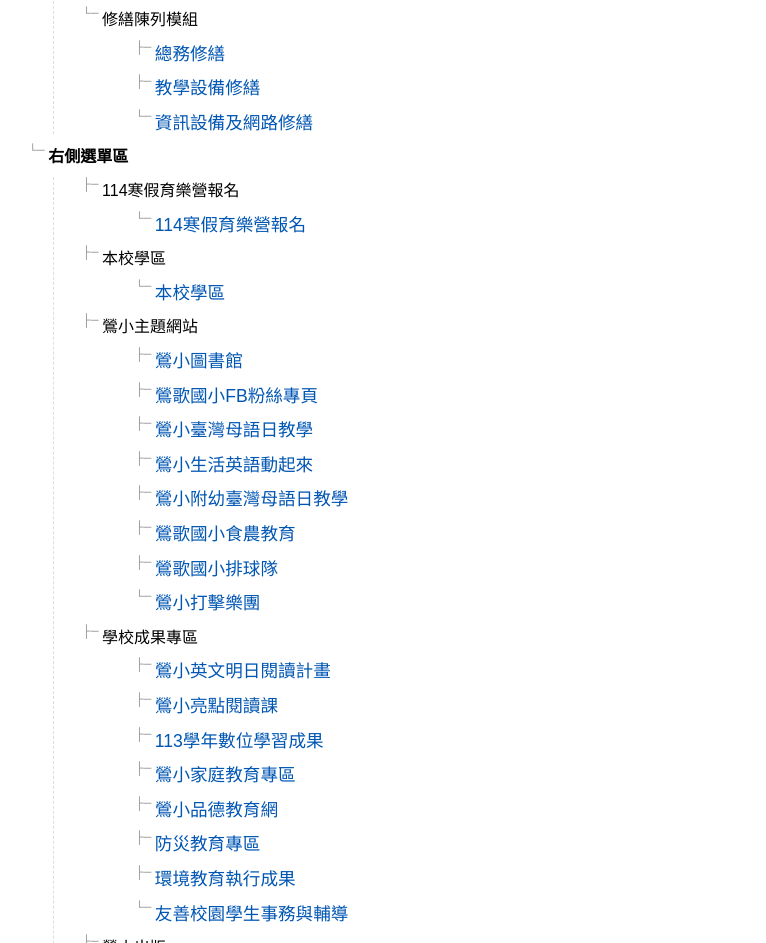
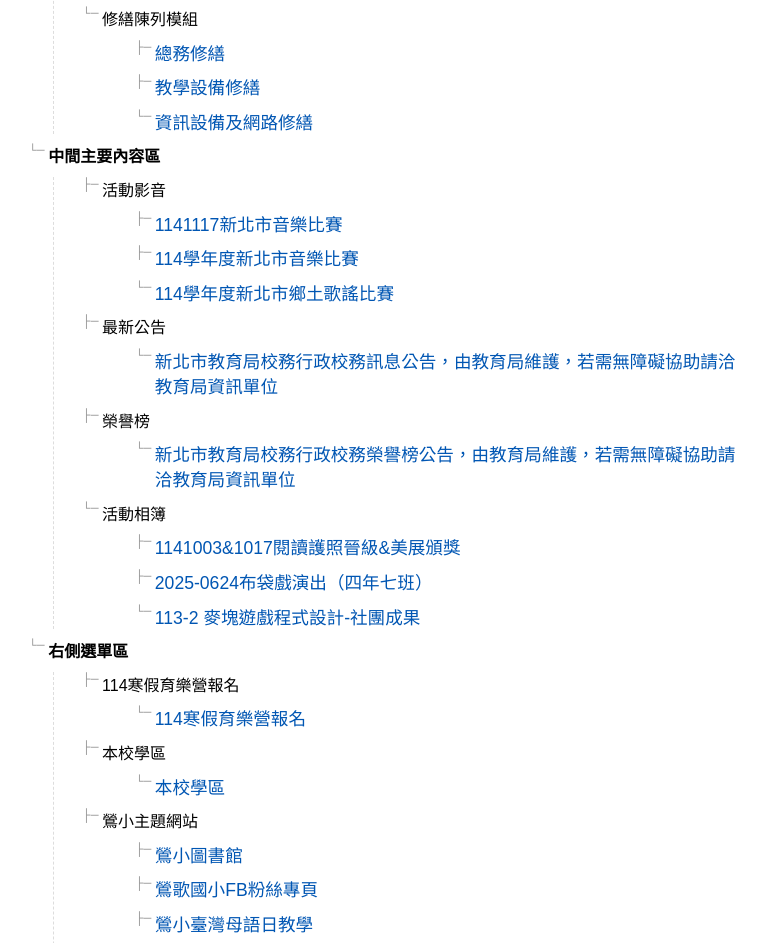
Before and after one commit to j520jeffrey/ykes, a plain HTML site: page sitemap.html in a window 1280 px wide. Shown: the part 3018-3961 px from the top of the page, without its empty margins (255-1021 px from the left). Drawn offline with Linux system fonts and the light colour scheme; a web font is replaced by a local one.

Commit message:
Add files via upload

```diff
--- a/sitemap.html
+++ b/sitemap.html
@@ -376,6 +376,25 @@
 <li><a href="#" target="_blank" title="資訊設備及網路修繕 (另開新視窗)">資訊設備及網路修繕</a></li>
 </ul></li>
 </ul></li>
+<li><strong>中間主要內容區</strong>
+<ul class="tree-sub">
+<li><span>活動影音</span><ul class="tree-sub" style="border-left:none;">
+<li><a href="https://youtu.be/p74x3UgZxJ4?si=yXw6EIV2h0u1tfXs" target="_blank" title="1141117新北市音樂比賽 (另開新視窗)">1141117新北市音樂比賽</a></li>
+<li><a href="https://youtu.be/YKnjce-URno?si=e-IJAS98gIoGcyn5" target="_blank" title="114學年度新北市音樂比賽 (另開新視窗)">114學年度新北市音樂比賽</a></li>
+<li><a href="https://youtu.be/dzawgAb9zPQ?si=HpQTqyWPSWQC3oIO" target="_blank" title="114學年度新北市鄉土歌謠比賽 (另開新視窗)">114學年度新北市鄉土歌謠比賽</a></li>
+</ul></li>
+<li><span>最新公告</span><ul class="tree-sub" style="border-left:none;">
+<li><a href="https://esa.ntpc.edu.tw/web-announce/rest/service/view/public/OFJQdXFmQXJyaTF1WTR3YytNaC9iQTN4WW1nWWc3UGc5cVFFSElJT2pldz0" target="_blank" title="新北市教育局校務行政校務訊息公告，由教育局維護，若需無障礙協助請洽教育局資訊單位 (另開新視窗)">新北市教育局校務行政校務訊息公告，由教育局維護，若需無障礙協助請洽教育局資訊單位</a></li>
+</ul></li>
+<li><span>榮譽榜</span><ul class="tree-sub" style="border-left:none;">
+<li><a href="https://esa.ntpc.edu.tw/web-heromgt/rest/service/view/public/WVFYTWN4Zy9GRlBrTDlkSEJZUmRnakZFRVBkNlhhUXQ5YW9uRXE1aHZ3cz0" target="_blank" title="新北市教育局校務行政校務榮譽榜公告，由教育局維護，若需無障礙協助請洽教育局資訊單位 (另開新視窗)">新北市教育局校務行政校務榮譽榜公告，由教育局維護，若需無障礙協助請洽教育局資訊單位</a></li>
+</ul></li>
+<li><span>活動相簿</span><ul class="tree-sub" style="border-left:none;">
+<li><a href="https://photos.google.com/share/AF1QipOcZgTEqSy-DkiWFL2JmFJuZdhMmZ2Fb6_MPAD2N31bRyMD1TkUEiK9iW9Sh4kWwQ?key=LU9Zekk1cWV5T0d1eWpEVXJBbEpna19TUXNaOFNn" target="_blank" title="1141003&1017閱讀護照晉級&美展頒獎 (另開新視窗)">1141003&1017閱讀護照晉級&美展頒獎</a></li>
+<li><a href="https://photos.google.com/share/AF1QipM0mebmGc1qE2KeN6egg4dz2kSWOn7gcYn242xr979duLbAf7qcDBpJn5DSmvpRYw?key=TFlPSEFoM3Nnd3RBcHhOdmVwWWMyU1NyM09ERDFn" target="_blank" title="2025-0624布袋戲演出（四年七班） (另開新視窗)">2025-0624布袋戲演出（四年七班）</a></li>
+<li><a href="https://photos.google.com/u/0/share/AF1QipPU5rcSHDFiyFuOKoCT3mAf05XQ9avi17cSmzTfT4IjAN1hyxcQzTgSR-QRZXMysQ?key=TFlKVGg2TW9ldGlFOVRaWE1hUXlGb1o4VmVOcjNB" target="_blank" title="113-2 麥塊遊戲程式設計-社團成果 (另開新視窗)">113-2 麥塊遊戲程式設計-社團成果</a></li>
+</ul></li>
+</ul></li>
 <li><strong>右側選單區</strong>
 <ul class="tree-sub">
 <li><span>114寒假育樂營報名</span><ul class="tree-sub" style="border-left:none;">
```
Also changed, not shown: index.html (+10 -10 lines).
